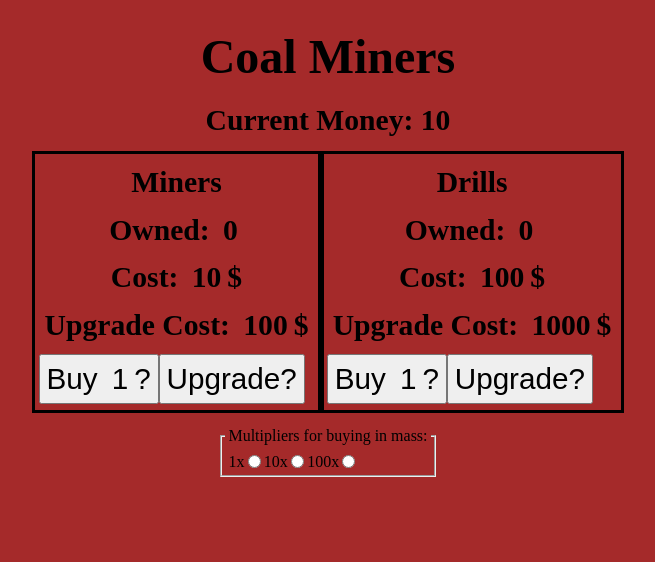
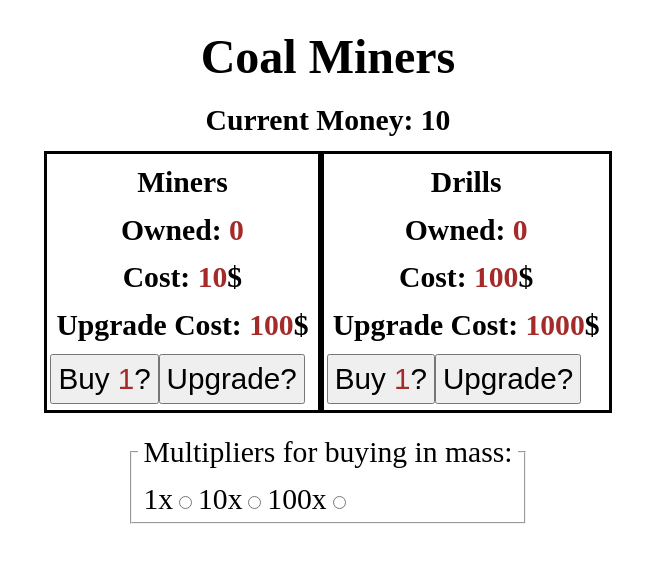
Before and after one commit to collerhatguy/coal-miner-fixed, a React (Create React App) app: page / in a window 1280 px wide. Shown: the top 562 px of the page, without its empty margins (312-967 px from the left). Built offline with nearby package versions, Linux system fonts and the light colour scheme.

Commit message:
styling changed

```diff
--- a/src/App.css
+++ b/src/App.css
@@ -1,6 +1,7 @@
 :root {
-  --primary-color: brown;
+  --primary-color: white;
   --secondary-color: black;
+  --tertiary-color: brown;
   --max-font: 3rem;
 }
 * {
@@ -28,6 +29,14 @@ h2, button {
   justify-content: space-between;
   align-items: center;
 }
+#multiplierContainer {
+  font-size: calc(var(--max-font) / 1.618);
+}
 .worker {
   border: solid .2em var(--secondary-color);
 }
+span {
+  padding: 0;
+  margin: 0;
+  color: var(--tertiary-color);
+}
```
Also changed, not shown: 1 other file (tests, documents, lock files or other folders).
